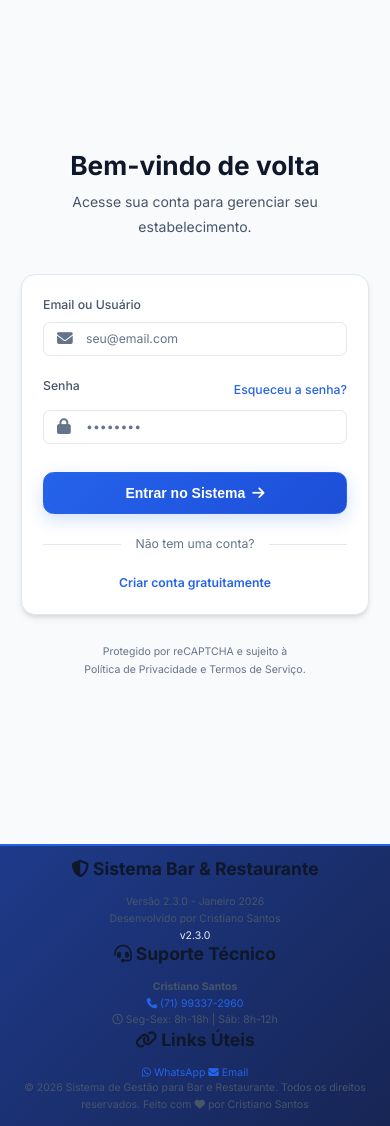
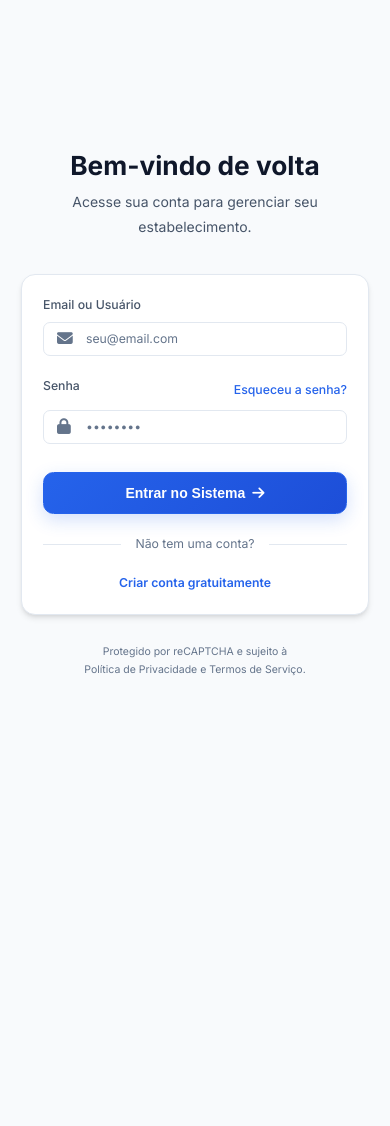
Before and after one commit to cristiano-superacao/bar_restaurante, a browser extension: page index.html in a window 390 px wide. After the commit the page ends 844 px from the top, so only its background shows below. Drawn offline with Linux system fonts and the light colour scheme.

Commit message:
refactor: Remove rodapé do sistema mantendo layout premium e responsivo

```diff
--- a/index.html
+++ b/index.html
@@ -607,36 +607,5 @@
     <script src="js/utils.js"></script>
     <script src="js/api.js"></script>
     <script src="js/login.js"></script>
-
-    <!-- Footer para página de login -->
-    <footer class="app-footer" style="position: relative; margin-top: 0;">
-        <div class="footer-content">
-            <div class="footer-section">
-                <h3><i class="fas fa-shield-alt"></i> Sistema Bar & Restaurante</h3>
-                <p>Versão 2.3.0 - Janeiro 2026</p>
-                <p>Desenvolvido por Cristiano Santos</p>
-                <span class="version-badge">v2.3.0</span>
-            </div>
-
-            <div class="footer-section">
-                <h3><i class="fas fa-headset"></i> Suporte Técnico</h3>
-                <p><strong>Cristiano Santos</strong></p>
-                <a href="tel:+5571993372960"><i class="fas fa-phone"></i> (71) 99337-2960</a>
-                <p><i class="far fa-clock"></i> Seg-Sex: 8h-18h | Sáb: 8h-12h</p>
-            </div>
-
-            <div class="footer-section">
-                <h3><i class="fas fa-link"></i> Links Úteis</h3>
-                <a href="https://wa.me/5571993372960" target="_blank"><i class="fab fa-whatsapp"></i> WhatsApp</a>
-                <a href="mailto:contato@sistemabr.com"><i class="fas fa-envelope"></i> Email</a>
-            </div>
-        </div>
-
-        <div class="footer-divider"></div>
-
-        <div class="footer-bottom">
-            <p>© 2026 Sistema de Gestão para Bar e Restaurante. Todos os direitos reservados. Feito com <i class="fas fa-heart"></i> por Cristiano Santos</p>
-        </div>
-    </footer>
 </body>
 </html>
```
